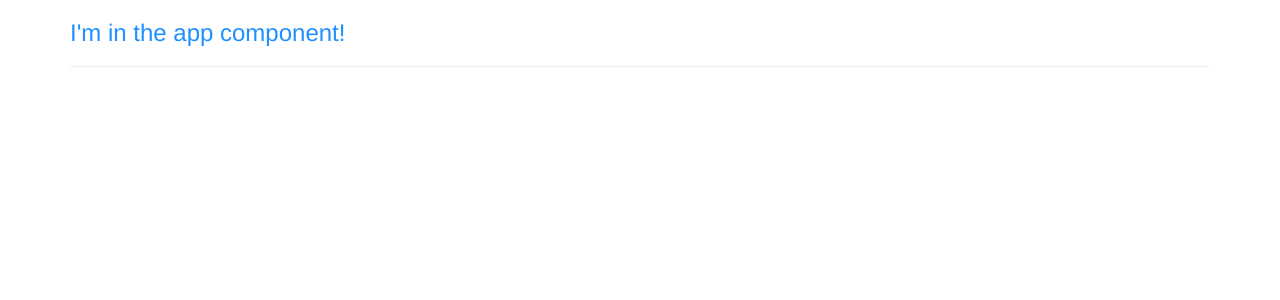
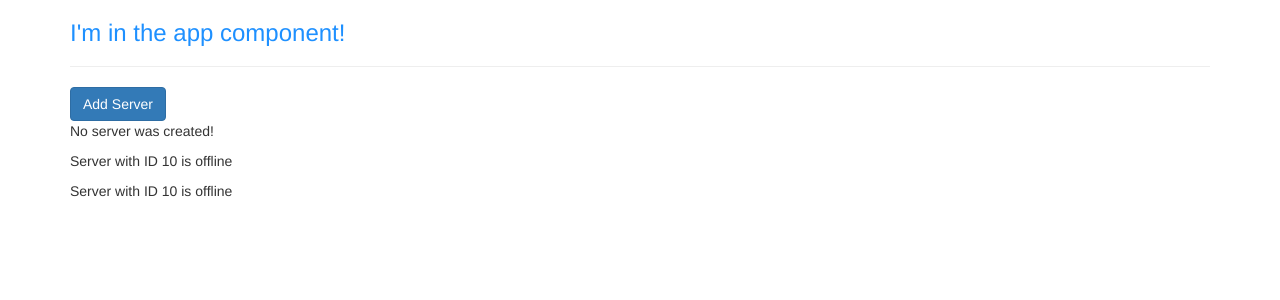
Before and after one commit to bertrbrts/UdemyAngularTraining, an Angular app: page / in a window 1280 px wide. Shown: the top 300 px of the page. Built offline with nearby package versions, Linux system fonts and the light colour scheme.

Commit message:
code cleanup

```diff
--- a/src/app/app.component.html
+++ b/src/app/app.component.html
@@ -3,9 +3,7 @@
     <div class="col-xs-12">
       <h3>I'm in the app component!</h3>
       <hr>
-      <!-- <app-servers></app-servers> -->
-      <!-- <div app-servers></div> -->
-      <div class="app-servers"></div>
+      <app-servers></app-servers>
     </div>
   </div>
 </div>
```
